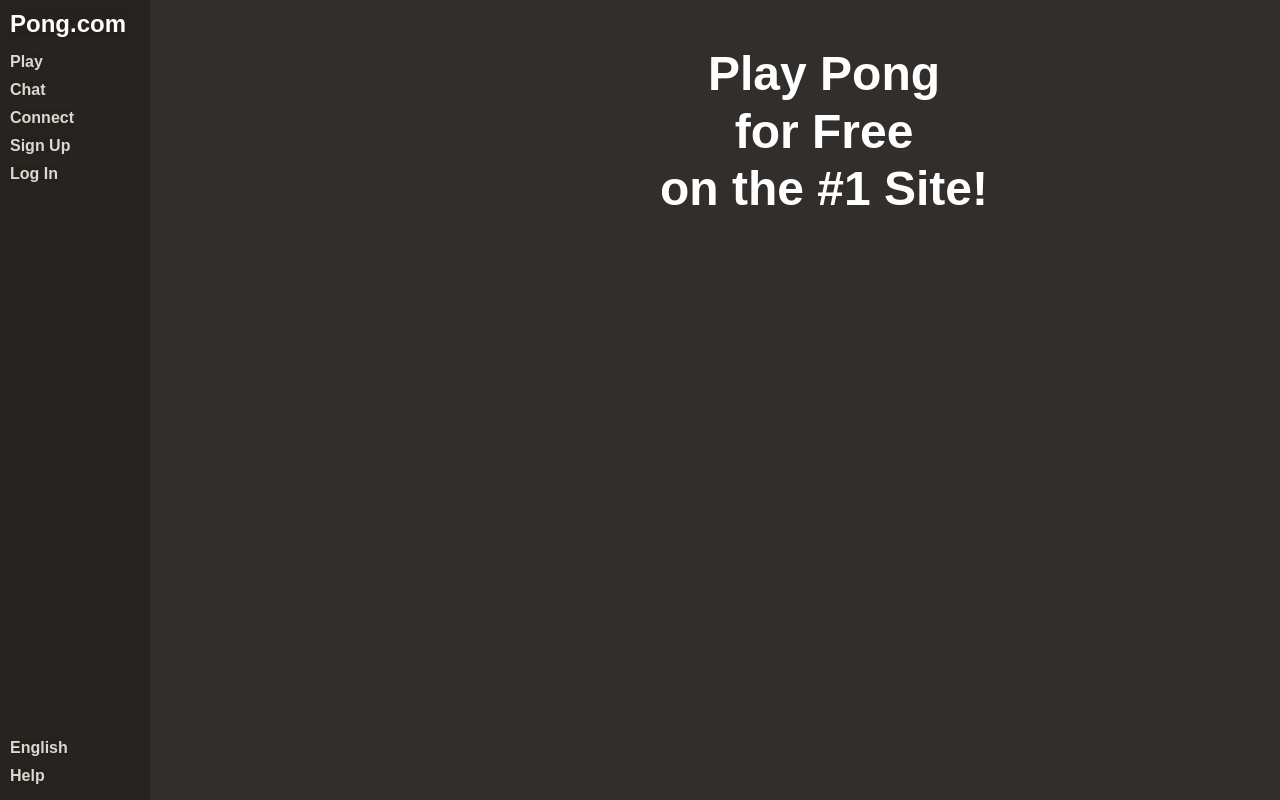
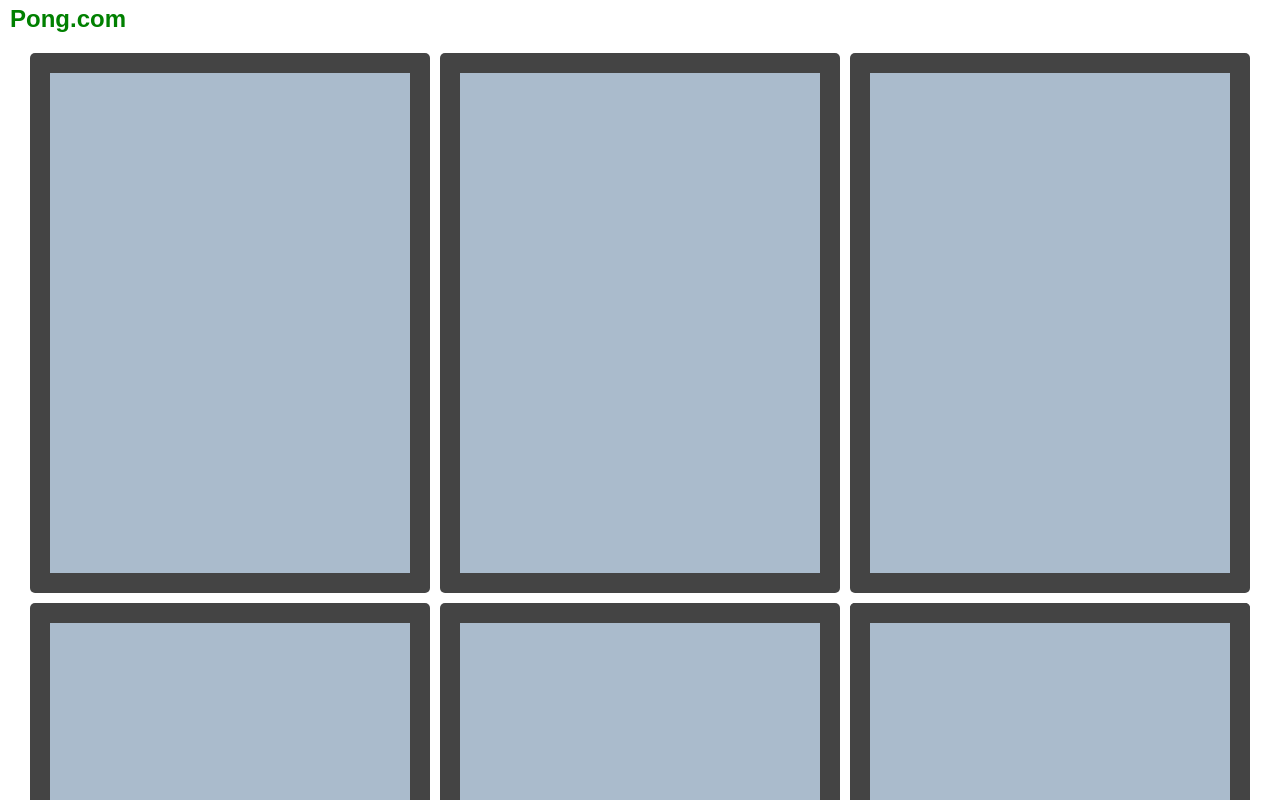
Before and after one commit to rubenoid/ft_transcendence, a React app in the folder frontend/: page / in a window 1280 px wide. Shown: the top 800 px of the page. Built offline with nearby package versions, Linux system fonts and the light colour scheme; a web font is replaced by a local one.

Commit message:
dashboard

```diff
--- a/frontend/src/components/App/App.styles.ts
+++ b/frontend/src/components/App/App.styles.ts
@@ -11,9 +11,9 @@ export const GlobalStyle = createGlobalStyle`
         box-sizing: border-box;
         margin: 0;
         padding: 0;
-        background: #312e2b ;
         font-family: 'Encode Sans Expanded', sans-serif;
     }
+
     html, body {
         position: relative;
         width: 100%;
--- a/frontend/src/components/App/App.tsx
+++ b/frontend/src/components/App/App.tsx
@@ -1,18 +1,15 @@
 import { GlobalStyle, Container } from './App.styles';
 import React from 'react';
 import HeroSection from '../HeroSection/HeroSection';
-import SideBar from '../SideBar/SideBar';
 import { BrowserRouter as Router } from 'react-router-dom'
+import DashBoard from '../DashBoard/DashBoard';
 
 export default () => {
     return(
         <>
             <GlobalStyle />
             <Router>
-                <Container>
-                    <SideBar/>
                     <HeroSection/>
-                </Container>
             </Router>
         </>
     );
--- /dev/null
+++ b/frontend/src/components/DashBoard/DashBoard.tsx
@@ -0,0 +1,19 @@
+import React from 'react';
+import { DashBoardContainer, Box } from './DashBoardElements';
+import Widget from '../Widget/Widget';
+
+const DashBoard = () => {
+    return (
+        <DashBoardContainer>
+            <Box gridColumn='1' gridRow='1' ><Widget/></Box>
+            <Box gridColumn='2 / span 1' gridRow='' ><Widget/></Box>
+            <Box gridColumn='3' gridRow='1'><Widget/></Box>
+            <Box gridColumn='3' gridRow='2'><Widget/></Box>
+            <Box gridColumn='3' gridRow='2'><Widget/></Box>
+            <Box gridColumn='1' gridRow='2'><Widget/></Box>
+            <Box gridColumn='2' gridRow='2'><Widget/></Box>
+        </DashBoardContainer>
+    );
+}
+
+export default DashBoard;
--- /dev/null
+++ b/frontend/src/components/DashBoard/DashBoardElements.ts
@@ -0,0 +1,31 @@
+import styled from 'styled-components';
+import { ContextReplacementPlugin } from 'webpack';
+import { string } from 'prop-types';
+
+export const DashBoardContainer = styled.div`
+    height: 100%;
+    display: grid;
+    grid-gap: 10px;
+    background-color: #fff;
+    color: #444;
+    margin: 20px ;
+
+    @media screen and (max-width: 768px) {
+        display: flex;
+        flex-direction: column;
+    }
+`;
+
+type BoxProps = {
+    gridColumn: string,
+    gridRow: string
+}
+
+export const Box = styled.div<BoxProps>`
+    background-color: #444;
+    color: #fff;
+    padding: 20px;
+    border-radius: 5px;
+    grid-column: ${(props: BoxProps) => props.gridColumn};
+    grid-row: ${(props: BoxProps) => props.gridRow};
+`;
--- a/frontend/src/components/HeroSection/HeroSection.tsx
+++ b/frontend/src/components/HeroSection/HeroSection.tsx
@@ -1,15 +1,12 @@
 import React from 'react';
-import SideBar from '../SideBar/SideBar';
-import { HeroContainer, Title, Header } from './HeroSectionElements';
+import { HeroContainer, Logo, Title, Header } from './HeroSectionElements';
+import DashBoard from '../DashBoard/DashBoard';
 
 const HeroSection = () => {
     return (
         <HeroContainer>
-            <Title>
-                   <Header>Play Pong</Header>
-                   <Header>for Free</Header>
-                   <Header>on the #1 Site!</Header>
-            </Title>
+            <Logo to='/'>Pong.com</Logo>
+            <DashBoard/>
         </HeroContainer>
     );
 }
--- a/frontend/src/components/HeroSection/HeroSectionElements.ts
+++ b/frontend/src/components/HeroSection/HeroSectionElements.ts
@@ -1,11 +1,16 @@
 import styled, { createGlobalStyle } from 'styled-components';
+import { Link as LinkR } from 'react-router-dom';
 
 export const HeroContainer = styled.div`
-    background: #312e2b;
-    position: relative;
-    display: flex;
-    flex-grow: 1;
-    margin: 15px 20%;
+    padding: 5px 10px;
+`;
+
+export const Logo = styled(LinkR)`
+    color: green;
+    cursor: pointer;
+    font-size: 1.5rem;
+    font-weight: bold;
+    text-decoration: none;
 `;
 
 export const Title = styled.div`
--- a/frontend/src/components/SideBar/SideBar.tsx
+++ /dev/null
@@ -1,29 +0,0 @@
-import React from 'react'
-import { List, Bottom, Item, Button, Nav, LogoContainer, NavLogo } from './SideBarElements'
-
-const SideBar = () => {
-    return (
-        <>
-            <Nav>
-                <LogoContainer>
-                    <NavLogo to='/'>Pong.com</NavLogo>
-                </LogoContainer>
-                <List>
-                    <Item><Button to='/'>Play</Button></Item>
-                    <Item><Button to='/'>Chat</Button></Item>
-                    <Item><Button to='/'>Connect</Button></Item>
-                    <Item><Button to='/'>Sign Up</Button></Item>
-                    <Item><Button to='/'>Log In</Button></Item>
-                </List>
-                <Bottom>
-                    <List>
-                        <Item><Button to='/'>English</Button></Item>
-                        <Item><Button to='/'>Help</Button></Item>
-                    </List>
-                </Bottom>
-            </Nav>
-        </>
-    )
-}
-
-export default SideBar
--- a/frontend/src/components/SideBar/SideBarElements.ts
+++ /dev/null
@@ -1,61 +0,0 @@
-import styled from 'styled-components';
-import { Link as LinkR } from 'react-router-dom'
-
-export const Nav = styled.div`
-    background: #262421;
-    position: relative;
-    height: 100vh;
-    width: 150px;
-    margin: 0;
-    padding: 10px 10px;
-    z-index: 10;
-    display: flex;
-    flex-direction: column;
-`;
-
-export const Bottom = styled.div`
-    background: #262421;
-    position: absolute;
-    bottom: 0;
-`;
-
-export const List = styled.ul`
-    width: 100%;
-    margin: 10px 0 ;
-    list-style-type: none;
-`;
-
-export const Item = styled.li`
-    background: #262421;
-    width: 100%;
-    padding: 5px 0;
-`;
-
-export const LogoContainer = styled.div`
-    background: #262421;
-`;
-
-export const NavLogo = styled(LinkR)`
-    width: 100%;
-    background: #26211b;
-    color: #fff;
-    cursor: pointer;
-    font-size: 1.5rem;
-    font-weight: bold;
-    text-decoration: none;
-`;
-
-export const Button = styled(LinkR)`
-    color: #dad8d6;
-    background: #26211a;
-    cursor: pointer;
-    font-size: 1rem;
-    font-weight: bold;
-    text-decoration: none;
-
-    &:hover {
-        transition: all 0.2s ease-in-out;
-        color: #537133;
-        cursor: pointer;
-    }
-`;
--- /dev/null
+++ b/frontend/src/components/Widget/Widget.tsx
@@ -0,0 +1,12 @@
+import React from 'react';
+import { WidgetWrapper } from './WidgetElements';
+
+const Widget = () => {
+    return (
+        <WidgetWrapper>
+
+        </WidgetWrapper>
+    );
+}
+
+export default Widget;
--- /dev/null
+++ b/frontend/src/components/Widget/WidgetElements.ts
@@ -0,0 +1,6 @@
+import styled from 'styled-components';
+
+export const WidgetWrapper = styled.div`
+    background-color: #abc;
+    height: 500px;
+`;
```
